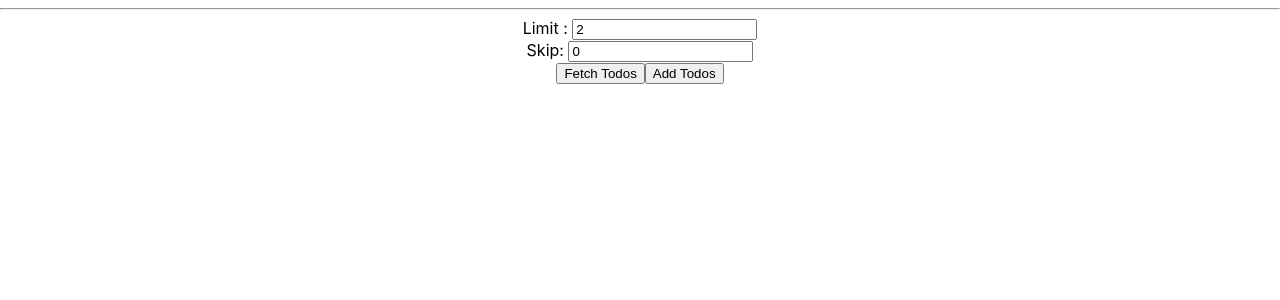
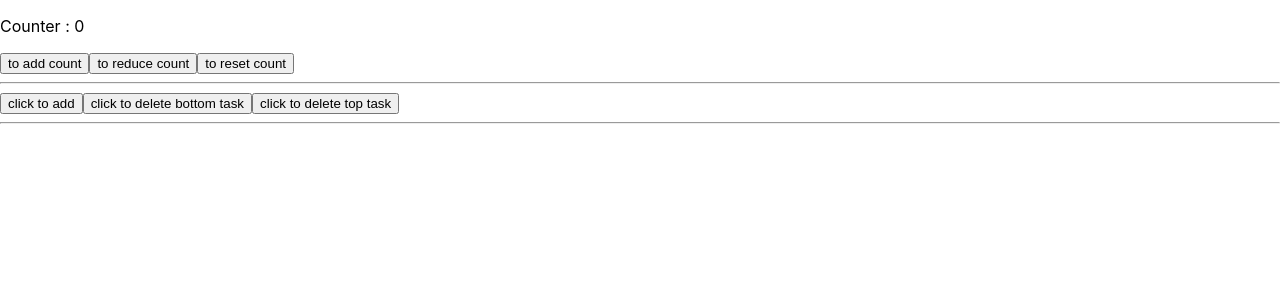
Before and after one commit to KarthikVAccel/devSeptReact, a React (Create React App) app: page / in a window 1280 px wide. Shown: the top 300 px of the page. Built offline with nearby package versions, Linux system fonts and the light colour scheme.

Commit message:
commit todo

```diff
--- a/src/App.js
+++ b/src/App.js
@@ -1,64 +1,19 @@
 import logo from "./logo.svg";
 import "./App.css";
+import Counter from "./continer/counter";
+import TodoLocal from "./continer/todo";
 import React, { useEffect, useState } from "react";
-import axios from "axios";
 
 
-function App() {
-  let [todo, setTodo] = useState([]);
-  let [limit,setLimit] = useState(2);
-  let [skip,setSkip] = useState(0);
+let App = () =>{
 
-
-  useEffect(() => {
-    console.log("second  type");
-  });
-
-  useEffect(() => {
-    console.log("third type");
-  }, [todo]);
-
-  return (
-    <div className="App">
-      {
-        todo.map((item)=>{
-          return (
-            <div key={item.id}>
-              <h3>{item.todo}</h3>
-              <p>Completed: {item.completed ? "Yes" : "No"}</p>
-              <p>User ID: {item.userId}</p>
-              <p>Todo ID: {item.id}</p>
-              <hr />
-              </div>
-          )
-        })
-      }
-<hr></hr>
-
-Limit : <input type="number" placeholder="limit" value={limit} onChange={(e)=>setLimit(e.target.value)} />
-<br/>
-Skip: <input type="number" placeholder="skip" value={skip} onChange={(e)=>setSkip(e.target.value)} /><br/>
-<button onClick={()=>{
- axios.get(`https://dummyjson.com/todos?limit=${limit}&skip=${skip}`).then((res)=>{
-  setTodo(res.data.todos);
- }).catch((err)=>{
-  console.log(err);
-})
-}}>Fetch Todos</button>
-<button onClick={()=>{
- axios.post(`https://dummyjson.com/todos/add`,{
-    todo: 'Use DummyJSON in the project',
-    completed: false,
-    userId: 5,
-  }).then((res)=>{
-  setTodo([res.data]);
- }).catch((err)=>{
-  console.log(err);
-})
-}}>Add Todos</button>
-
+  return(
+    <div>
+       <Counter></Counter>
+       <hr></hr>
+       <TodoLocal />
     </div>
-  );
+  )
 }
 
 export default App;
--- /dev/null
+++ b/src/continer/counter.js
@@ -0,0 +1,24 @@
+
+import React, {  useState } from "react";
+
+
+let Counter = () =>{
+  let [count,setCount]= useState(0);
+
+  return(
+    <div>
+        <p> Counter : {count}</p>
+        <button onClick={()=>{
+            setCount(prev=>prev+1);
+        }}>to add count</button>
+         <button onClick={()=>{
+            setCount(prev=>prev-1<0?0:prev-1);
+        }}>to reduce count</button>
+         <button onClick={()=>{
+            setCount(0);
+        }}>to reset count</button>
+    </div>
+  )
+}
+
+export default Counter;
--- /dev/null
+++ b/src/continer/todo.js
@@ -0,0 +1,37 @@
+import React,{useState} from "react";
+
+let TodoLocal =()=>{
+    let [todo,setTodo] = useState([]);
+
+    return (
+        <div>
+            <button onClick={()=>{
+                let randomNumber = Math.floor(Math.random()*100)
+                let v = {
+                    name:`task ${randomNumber}`
+                }
+                setTodo(prev=>[...prev,v])
+            }}>click to add</button>
+            <button onClick={()=>{
+                setTodo(prev=>[...prev.slice(0,prev.length-1)])
+            }}>click to delete bottom task</button>
+            <button onClick={()=>{
+                setTodo(prev=>[...prev.slice(1)])
+            }}>click to delete top task</button>
+            <hr />
+            {todo.map((item,key)=>{
+               return <>
+                <p onClick={()=>{
+                    setTodo(prev=>[...prev.slice(0,key),...prev.slice(key+1)])
+                }}> {item.name}</p>
+
+                </>
+            })}
+
+
+        </div>
+    )
+
+}
+
+export default TodoLocal
```
Also changed, not shown: 1 other file (tests, documents, lock files or other folders).
